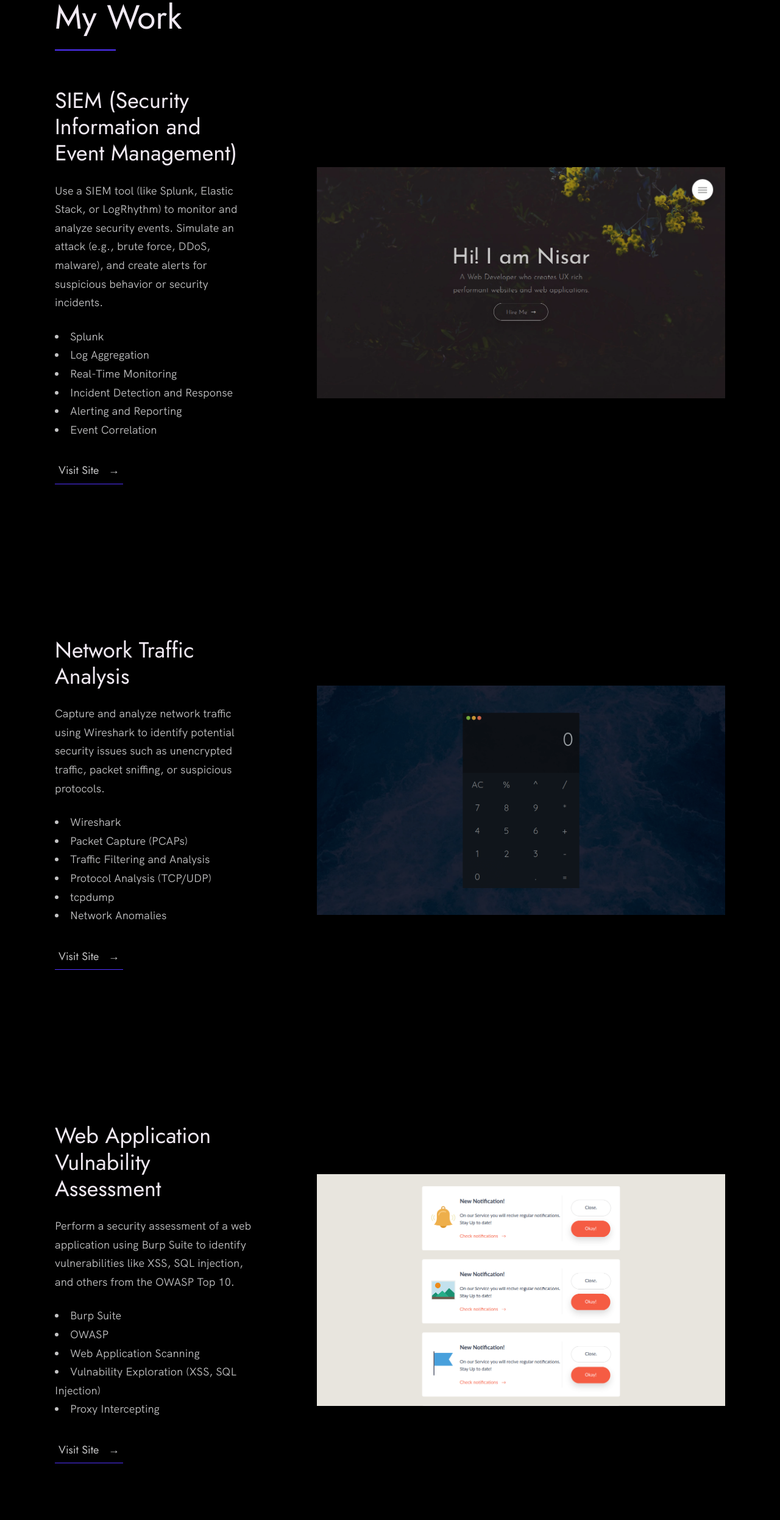
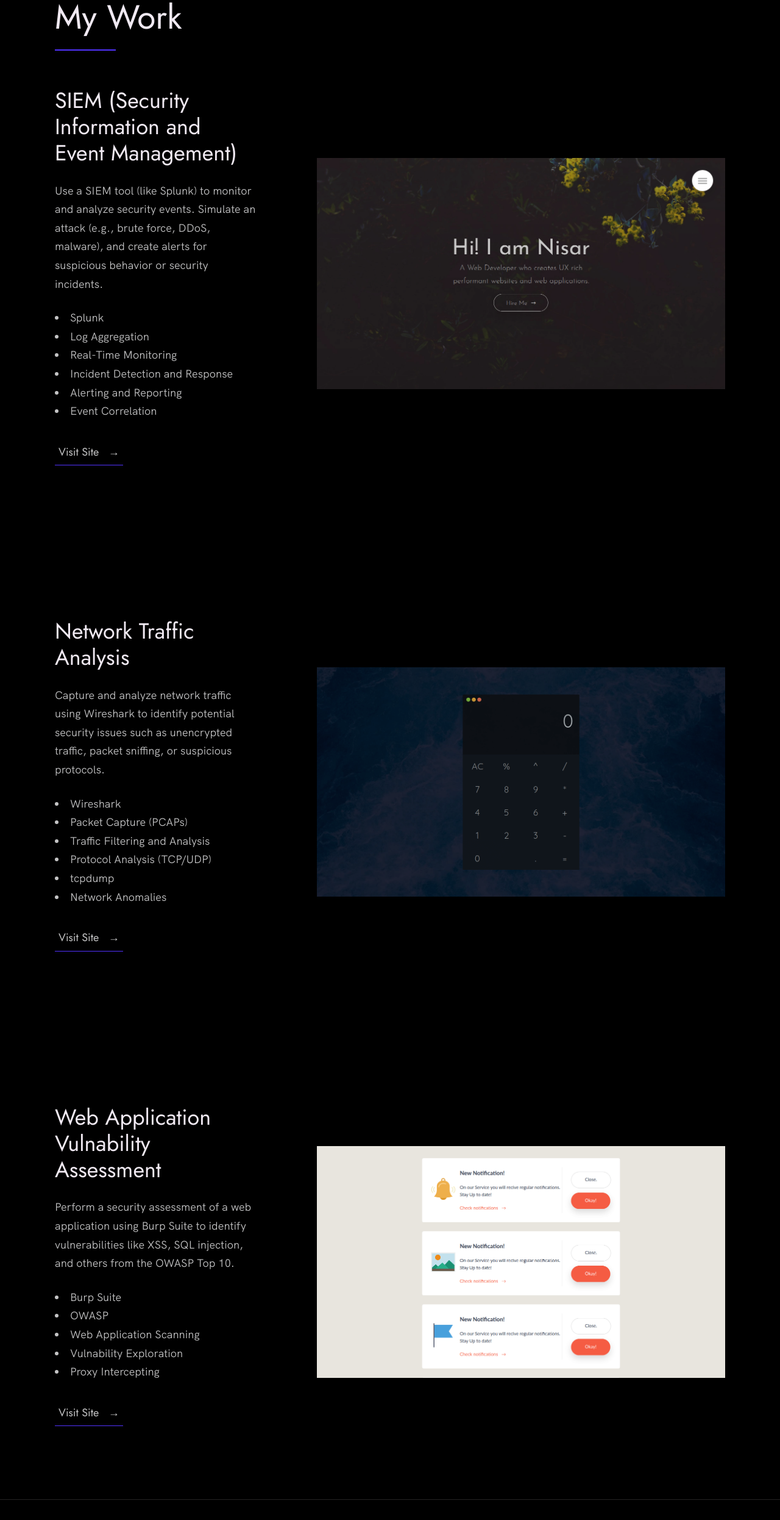
Before and after one commit to Trevor23Lee/Github-Portfolio, a plain HTML site: page index.html in a window 1280 px wide. Shown: the part 925-3417 px from the top of the page at 61% size. Drawn offline with Linux system fonts and the light colour scheme.

Commit message:
update project descriptions

```diff
--- a/index.html
+++ b/index.html
@@ -66,7 +66,7 @@
             <div class="work__text">
               <h3>SIEM (Security Information and Event Management)</h3>
               <p>
-                Use a SIEM tool (like Splunk, Elastic Stack, or LogRhythm) to monitor and analyze security events.
+                Use a SIEM tool (like Splunk) to monitor and analyze security events.
                 Simulate an attack (e.g., brute force, DDoS, malware), and create alerts for suspicious behavior or security incidents.
               </p>
               <ul class="work__list">
@@ -132,7 +132,7 @@
                 <li>Burp Suite</li>
                 <li>OWASP</li>
                 <li>Web Application Scanning</li>
-                <li>Vulnability Exploration (XSS, SQL Injection)</li>
+                <li>Vulnability Exploration</li>
                 <li>Proxy Intercepting</li>
               </ul>
 
```
